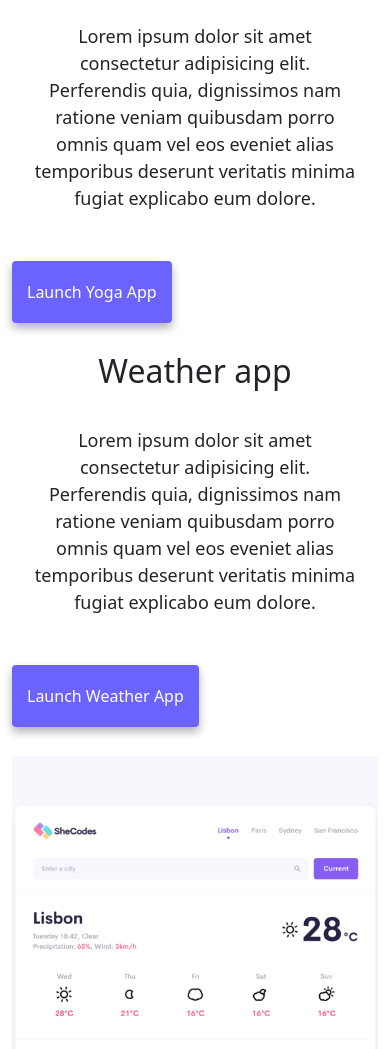
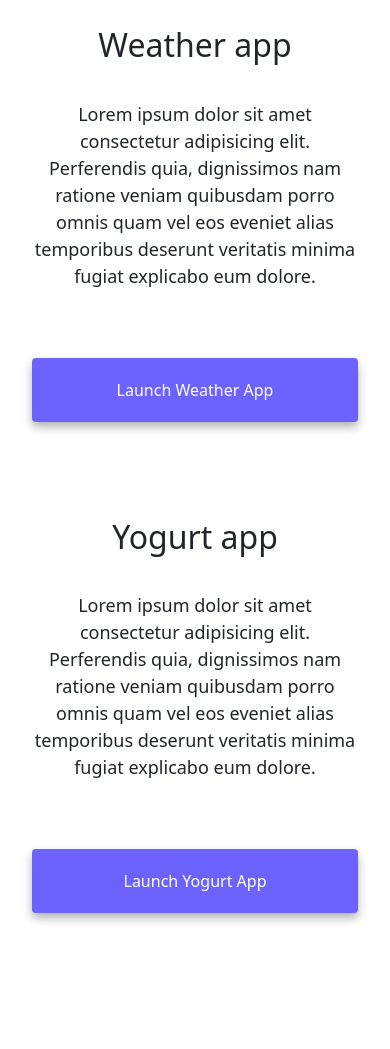
Before and after one commit to Aleksandra2503/My-Progect--3, a plain HTML site: page index.html in a window 390 px wide. Shown: the part 951-2000 px from the top of the page. After the commit the page ends 1964 px from the top, so only its background shows below. Drawn offline with nearby package versions, Linux system fonts and the light colour scheme.

Commit message:
the change 6

```diff
--- a/index.html
+++ b/index.html
@@ -60,10 +60,10 @@
     </div>
     <div class="container">
       <div class="row">
-        <div class="col-md-6">
-          <img src="/images/yoga.png" class="img-fluid rounded" alt="Yoga project"/>
+        <div class="col-sm-6">
+          <img src="/images/yoga.png" class="img-fluid rounded d-none d-sm-block" alt="Yoga project"/>
         </div>
-        <div class="col-md-6">
+        <div class="col-sm-6">
           <h2 class="mb-3">Yoga app</h2>
           <p>
             Lorem ipsum dolor sit amet consectetur adipisicing elit. Perferendis
@@ -72,12 +72,12 @@
             explicabo eum dolore.
           </p>
           <div class="mt-5">
-            <a href="#" class="primary-link" title="Yoga project">Launch Yoga App</a>
+            <a href="#" class="primary-link project-link" title="Yoga project">Launch Yoga App</a>
           </div>
         </div>
       </div>
       <div class="row mt-5">
-        <div class="col-md-6">
+        <div class="col-sm-6">
           <h2 class="mb-3">Weather app</h2>
           <p>
             Lorem ipsum dolor sit amet consectetur adipisicing elit. Perferendis
@@ -86,18 +86,18 @@
             explicabo eum dolore.
           </p>
           <div class="mb-5 mt-5">
-            <a href="#" class="primary-link" title="Weather project">Launch Weather App</a>
+            <a href="#" class="primary-link project-link" title="Weather project">Launch Weather App</a>
           </div>
         </div>
-        <div class="col-md-6">
-          <img src="/images/weather.png" class="img-fluid rounded" alt="Weather project"/>
+        <div class="col-sm-6">
+          <img src="/images/weather.png" class="img-fluid rounded d-none d-sm-block" alt="Weather project"/>
         </div>
       </div>
       <div class="row mt-5">
-        <div class="col-md-6">
-          <img src="/images/yogurt.png" class="img-fluid rounded" alt="Jogurt project"/>
+        <div class="col-sm-6">
+          <img src="/images/yogurt.png" class="img-fluid rounded d-none d-sm-block" alt="Jogurt project"/>
         </div>
-        <div class="col-md-6">
+        <div class="col-sm-6">
           <h2 class="mb-3">Yogurt app</h2>
           <p>
             Lorem ipsum dolor sit amet consectetur adipisicing elit. Perferendis
@@ -106,7 +106,7 @@
             explicabo eum dolore.
           </p>
           <div class="mt-5">
-            <a href="#" class="primary-link" title="Jogurt project">Launch Yogurt App</a>
+            <a href="#" class="primary-link project-link" title="Jogurt project">Launch Yogurt App</a>
           </div>
         </div>
       </div>
--- a/styles.css
+++ b/styles.css
@@ -5,7 +5,7 @@
   }
 
   body {
-    margin-top: 100px;
+    margin: 100px 0;
   }
 
   h1,
```
